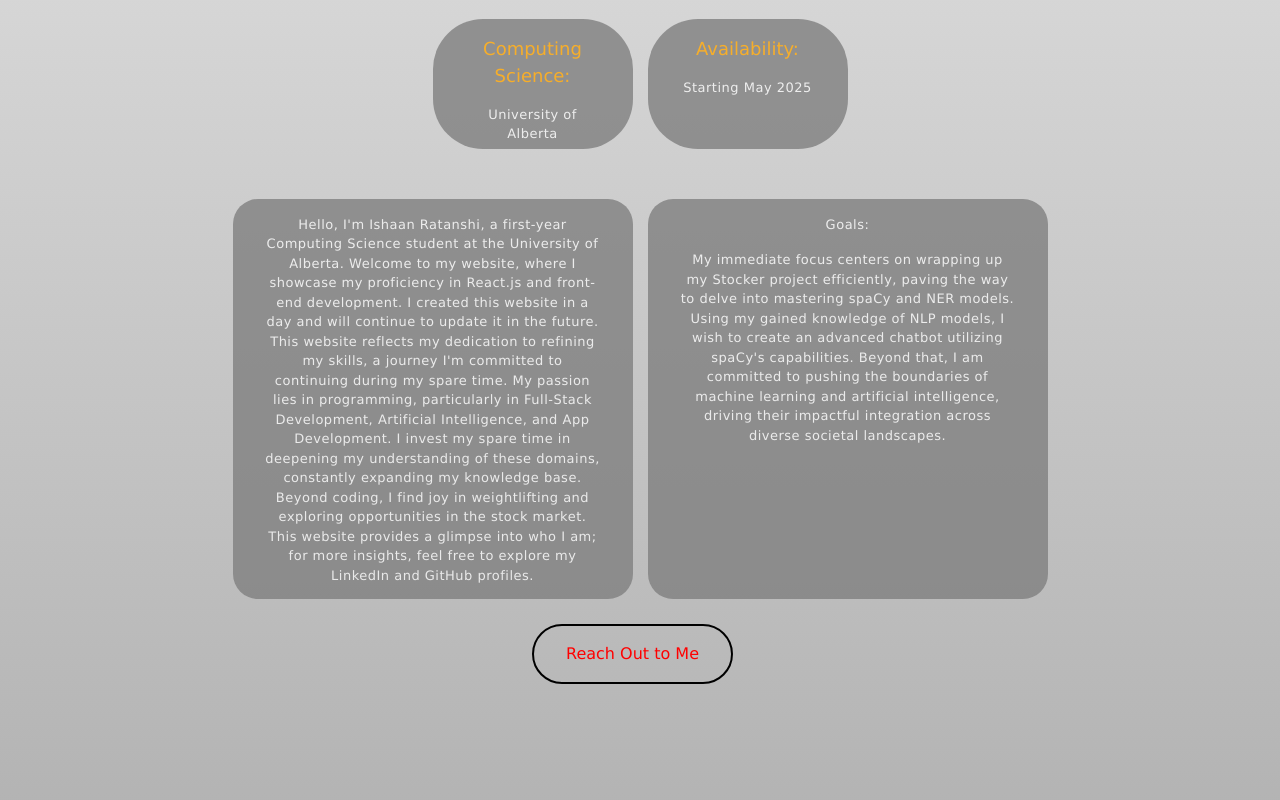
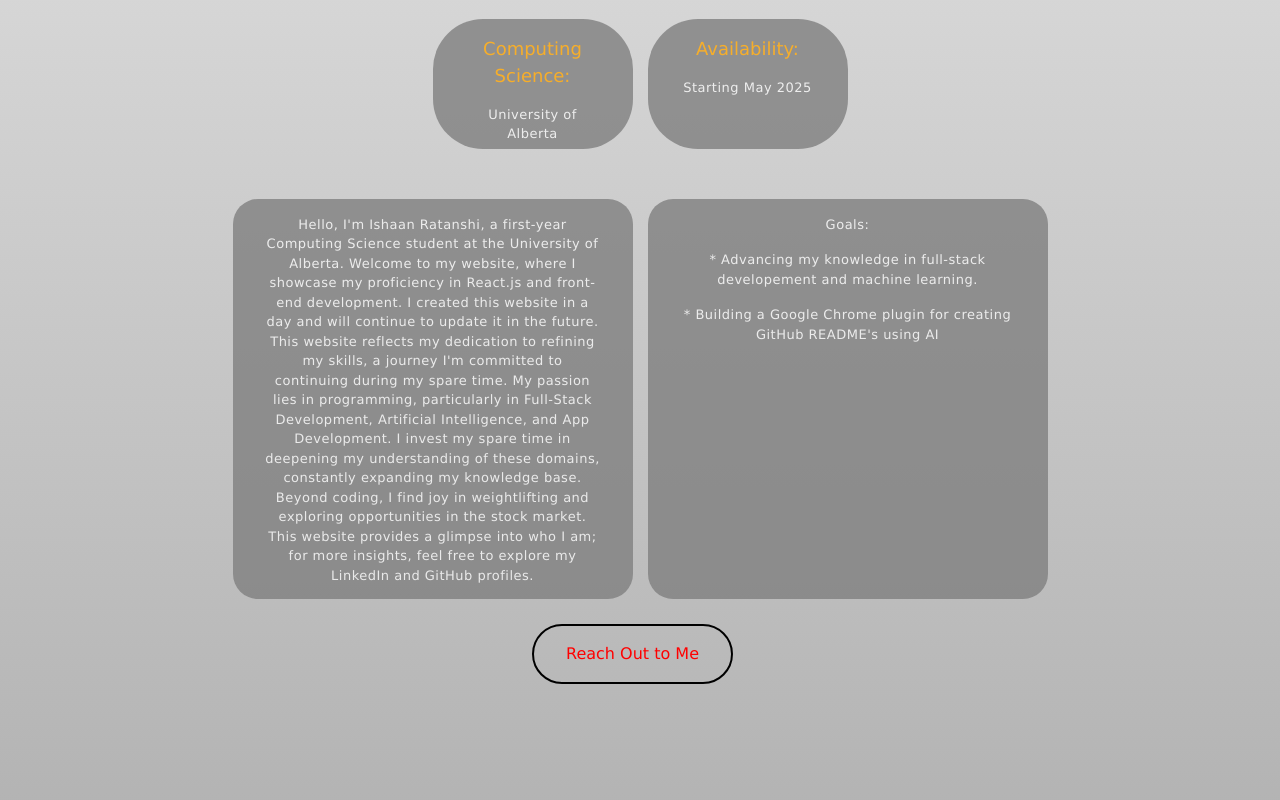
Before and after one commit to iratansh/personal-website, a React (Vite) app: page / in a window 1280 px wide. Shown: the part 965-1765 px from the top of the page. Built offline with nearby package versions, Linux system fonts and the light colour scheme.

Commit message:
Update aboutMe.jsx

```diff
--- a/src/aboutMe.jsx
+++ b/src/aboutMe.jsx
@@ -47,13 +47,10 @@ export default function AboutMe() {
         <div className="box2">
           <p className="sinfo">Goals:</p>
           <p className="sinfo">
-            My immediate focus centers on wrapping up my Stocker project
-            efficiently, paving the way to delve into mastering spaCy and NER
-            models. Using my gained knowledge of NLP models, I wish to create an
-            advanced chatbot utilizing spaCy's capabilities. Beyond that, I am
-            committed to pushing the boundaries of machine learning and
-            artificial intelligence, driving their impactful integration across
-            diverse societal landscapes.
+            * Advancing my knowledge in full-stack developement and machine learning.
+          </p>
+          <p className="sinfo">
+            * Building a Google Chrome plugin for creating GitHub README's using AI
           </p>
         </div>
       </div>
```
